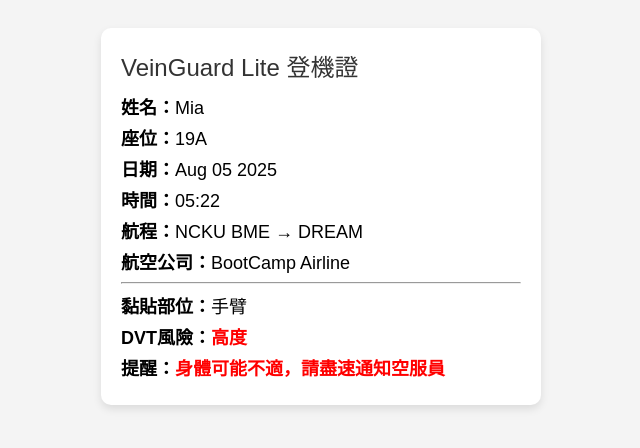
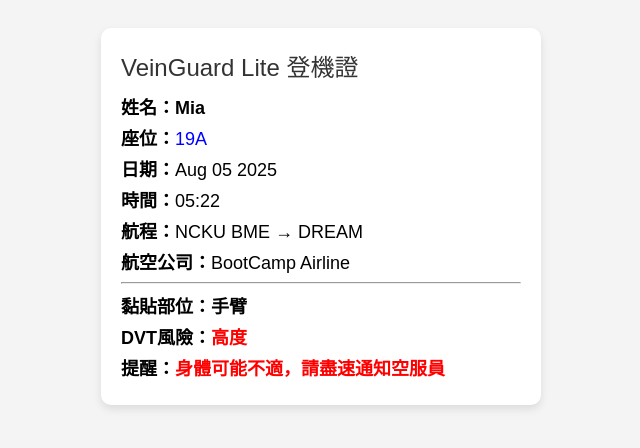
Before and after one commit to TsengYiChen-de/veinguard-lite-site, a plain HTML site: page index.html in a window 1280 px wide. Shown: the full height of the page, 319-959 px from the left. Drawn offline with Linux system fonts and the light colour scheme.

Commit message:
Update index.html

```diff
--- a/index.html
+++ b/index.html
@@ -35,6 +35,7 @@
         .yellow { color: orange; font-weight: bold; }
         .orange { color: darkorange; font-weight: bold; }
         .red { color: red; font-weight: bold; }
+        .blue { color: blue; }
     </style>
     <script>
         document.addEventListener("DOMContentLoaded", function () {
@@ -63,9 +64,9 @@
             const risk = risks[Math.floor(Math.random() * risks.length)];
 
             // 顯示到畫面
-            document.getElementById("name").textContent = name;
-            document.getElementById("seat").textContent = seat;
-            document.getElementById("position").textContent = position;
+            document.getElementById("name").innerHTML = "<strong>" + name + "</strong>";
+            document.getElementById("seat").innerHTML = "<span class='blue'>" + seat + "</span>";
+            document.getElementById("position").innerHTML = "<strong>" + position + "</strong>";
             document.getElementById("risk").textContent = risk.level;
             document.getElementById("risk").classList.add(risk.color);
             document.getElementById("reminder").textContent = risk.reminder;
```
